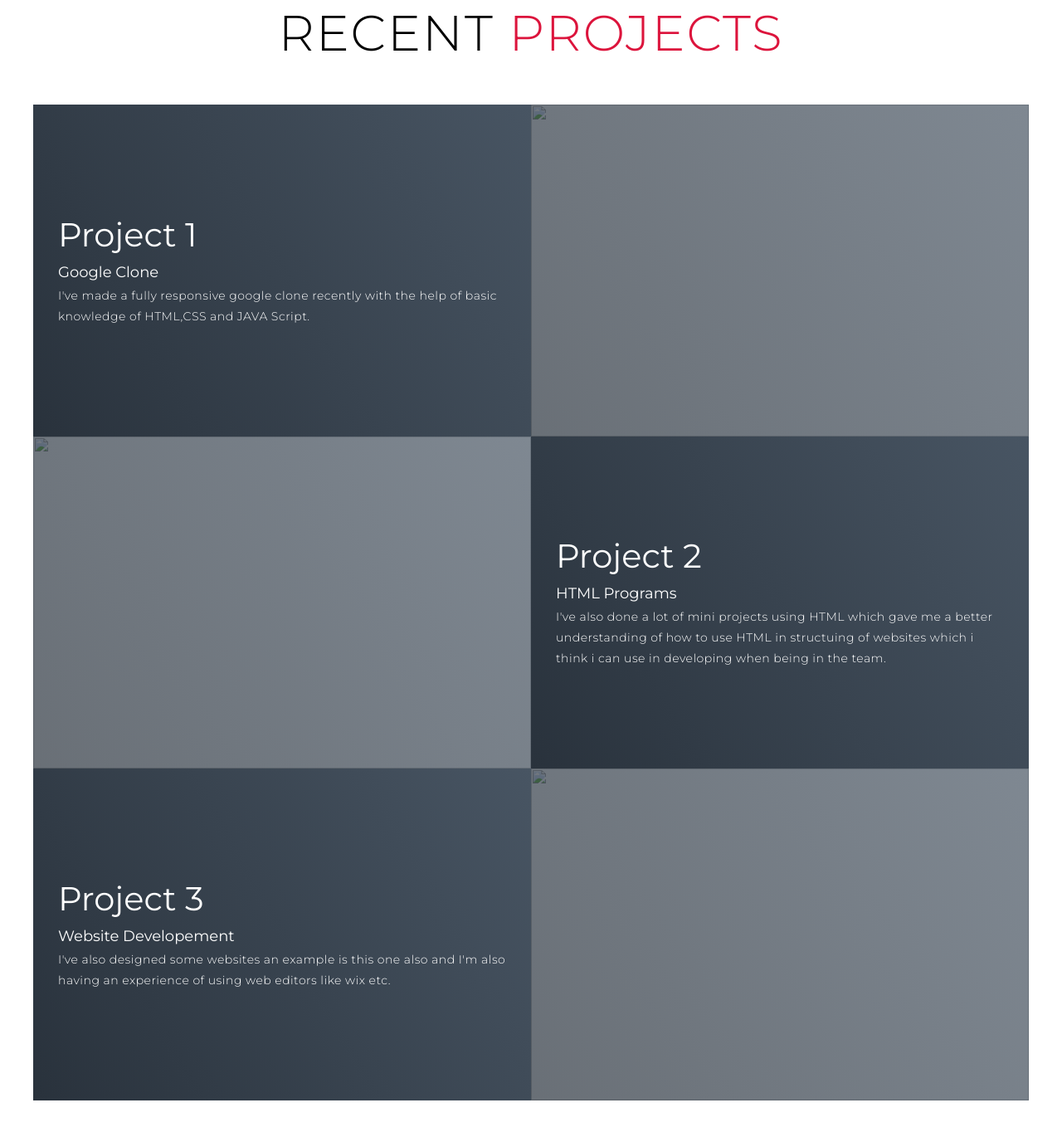
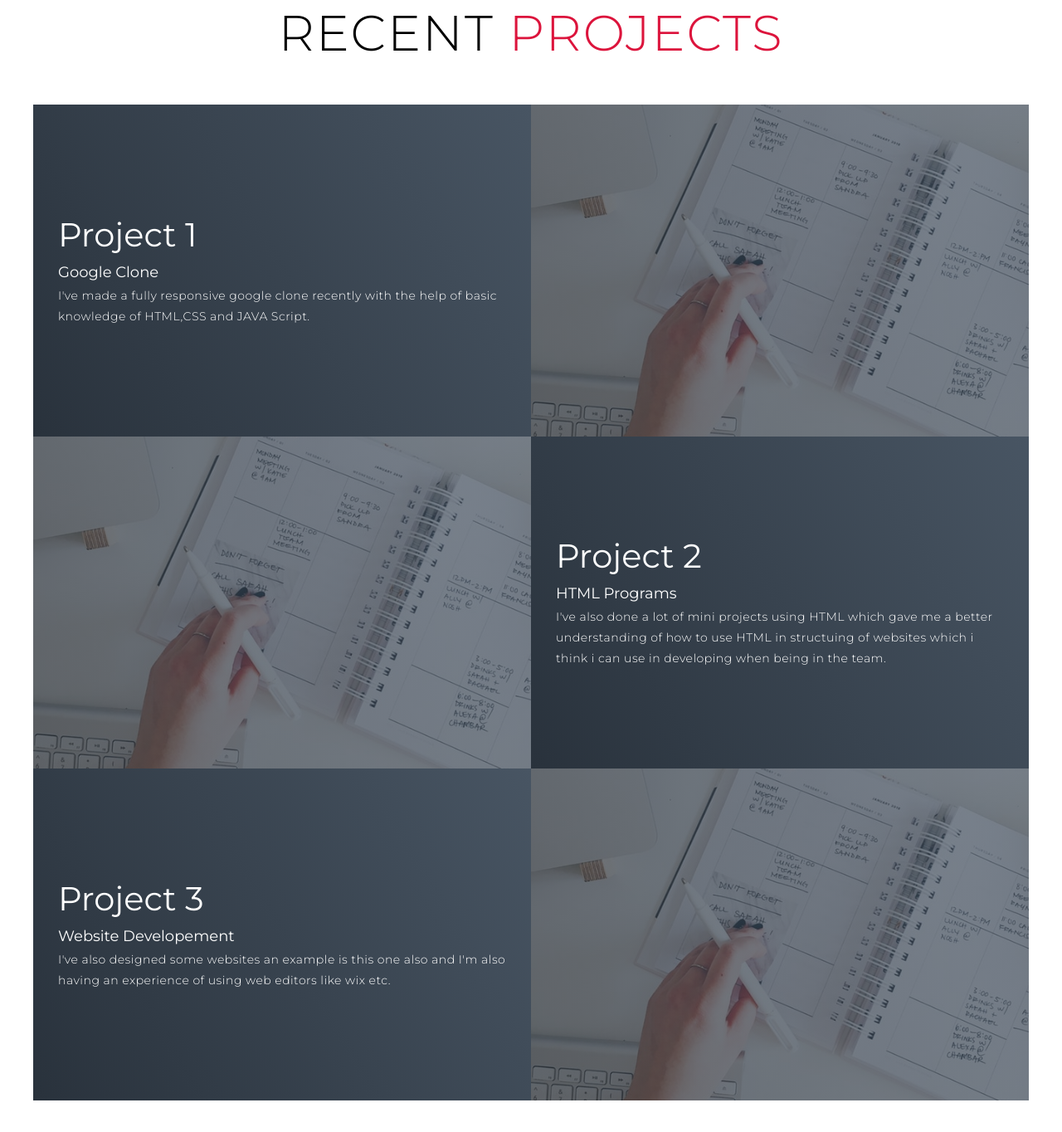
Before and after one commit to Anmol-1-upadhyay/Anmol, a plain HTML site: page index2.html in a window 1280 px wide. Shown: the part 2051-3415 px from the top of the page at 83% size. Drawn offline with Linux system fonts and the light colour scheme.

Commit message:
Update index2.html

```diff
--- a/index2.html
+++ b/index2.html
@@ -96,7 +96,7 @@
             </p>
           </div>
           <div class="project-img">
-            <img src="./img/img-1.png" alt="">
+            <img src="./img-1.png" alt="">
           </div>
         </div>
         <div class="project-item">
@@ -106,7 +106,7 @@
             <p>I've also done a lot of mini projects using HTML which gave me a better understanding of how to use HTML in structuing of websites which i think i can use in developing when being in the team.</p>
           </div>
           <div class="project-img">
-            <img src="./img/img-1.png" alt="">
+            <img src="./img-1.png" alt="">
           </div>
         </div>
         <div class="project-item">
@@ -116,7 +116,7 @@
             <p>I've also designed some websites an example is this one also and I'm also having an experience of using web editors like wix etc.</p>
           </div>
           <div class="project-img">
-            <img src="./img/img-1.png" alt="">
+            <img src="./img-1.png" alt="">
           </div>
         </div>
         </div>
```
